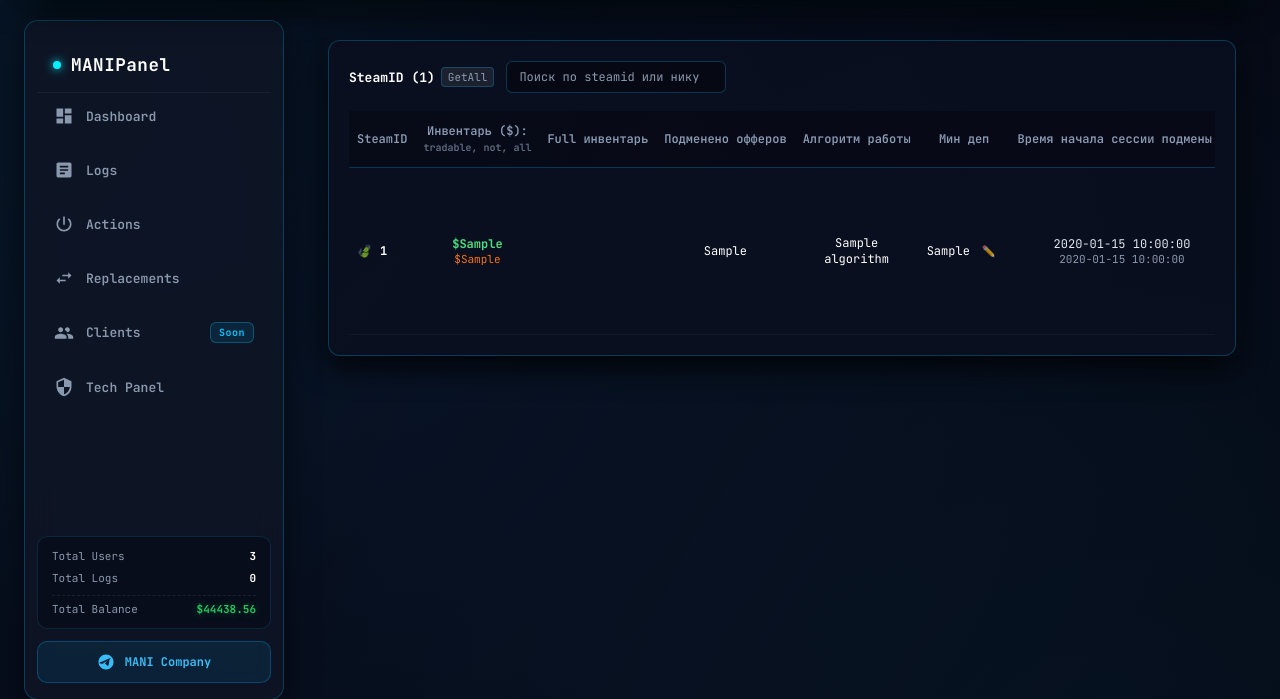
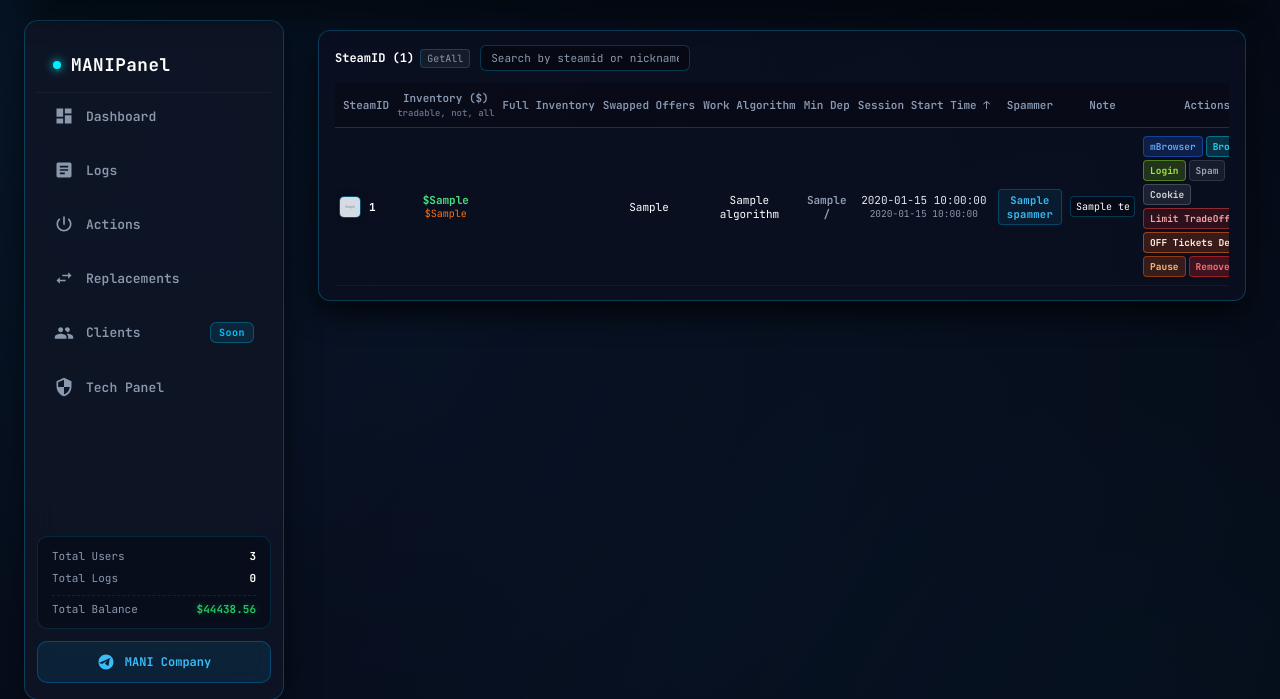
Before and after one commit to Sunsstylee/MANIPanel, a Flask app: template templates/replacements/replacements.html in a window 1280 px wide. Shown: the part 76-775 px from the top of the page. Run offline with Flask 3, Linux system fonts and the light colour scheme; the visitor is signed in with stand-in values (Sample User, id 1); the template is opened without the code that fills it: most values are stand-ins (such as "Sample title", 1, 10 or a date in 2020); grey boxes marked "Sample" are stand-in pictures.

Commit message:
Add files via upload

```diff
--- a/static/css/pages/replacements.css
+++ b/static/css/pages/replacements.css
@@ -1,6 +1,6 @@
 .replacements-container {
     width: 100%;
-    padding: 20px;
+    padding: 10px;
     box-sizing: border-box;
 }
 
@@ -11,26 +11,26 @@
     -webkit-backdrop-filter: blur(16px);
     border: 1px solid var(--glass-border);
     border-radius: 12px;
-    padding: 20px;
+    padding: 14px 16px;
     box-shadow: 0 10px 30px rgba(0, 0, 0, 0.85), 0 0 20px rgba(0, 194, 255, 0.05);
 }
 
-/* Шапка над таблицей */
+/* Шапка таблицы */
 .table-top-bar {
     display: flex;
     align-items: center;
-    margin-bottom: 18px;
+    margin-bottom: 12px;
 }
 
 .search-box {
     display: flex;
     align-items: center;
-    gap: 12px;
+    gap: 10px;
 }
 
 .steam-count {
     font-family: 'JetBrains Mono', monospace;
-    font-size: 13px;
+    font-size: 12px;
     font-weight: 700;
     color: var(--text-main);
     display: flex;
@@ -39,32 +39,34 @@
 }
 
 .btn-getall {
-    background: rgba(255, 255, 255, 0.08);
+    background: rgba(255, 255, 255, 0.05);
     border: 1px solid var(--glass-border);
     color: var(--text-muted);
-    font-size: 11px;
+    font-size: 10px;
     border-radius: 4px;
     padding: 2px 6px;
     cursor: pointer;
     font-family: 'JetBrains Mono', monospace;
+    transition: all 0.2s ease;
 }
 
 .btn-getall:hover {
     color: #fff;
     border-color: var(--neon-color);
+    box-shadow: 0 0 8px var(--neon-glow);
 }
 
 .table-search-input {
     background: rgba(7, 9, 19, 0.85);
     border: 1px solid var(--glass-border);
     border-radius: 6px;
-    padding: 7px 12px;
+    padding: 5px 10px;
     color: var(--text-main);
     font-family: 'JetBrains Mono', monospace;
-    font-size: 12px;
-    width: 220px;
+    font-size: 11px;
+    width: 210px;
     outline: none;
-    transition: all 0.2s;
+    transition: all 0.2s ease;
 }
 
 .table-search-input:focus {
@@ -72,36 +74,43 @@
     box-shadow: 0 0 10px var(--neon-glow);
 }
 
-/* Контейнер таблицы */
+/* Контейнер таблицы без скролла */
 .table-responsive {
     width: 100%;
-    overflow-x: auto;
+    overflow-x: hidden;
 }
 
 .replacements-table {
     width: 100%;
     border-collapse: collapse;
     font-family: 'JetBrains Mono', monospace;
-    font-size: 12px;
+    font-size: 11px;
     text-align: center;
+    table-layout: auto;
 }
 
 .replacements-table th {
     background: rgba(7, 9, 19, 0.6);
     color: #8b9bb4;
-    padding: 12px 8px;
+    padding: 8px 4px;
     font-weight: 600;
+    font-size: 11px;
     border-bottom: 1px solid var(--glass-border);
     white-space: nowrap;
 }
 
+.replacements-table th.col-user {
+    text-align: left;
+    padding-left: 8px;
+}
+
 .replacements-table th .sub-th {
-    font-size: 10px;
+    font-size: 9px;
     opacity: 0.7;
 }
 
 .replacements-table td {
-    padding: 10px 8px;
+    padding: 8px 4px;
     border-bottom: 1px solid rgba(255, 255, 255, 0.04);
     color: var(--text-main);
     vertical-align: middle;
@@ -111,22 +120,54 @@
     background: rgba(0, 194, 255, 0.02);
 }
 
-/* Элементы внутри ячеек */
-.user-cell {
+/* Пустая ячейка если нет данных */
+.no-data-cell {
+    padding: 35px 10px !important;
+    color: #64748b;
+    font-size: 12px;
+    font-weight: 600;
+    letter-spacing: 0.5px;
+    text-align: center;
+}
+
+/* Ссылка пользователя с аватаркой */
+.user-cell-link {
     display: flex;
     align-items: center;
     gap: 8px;
-    justify-content: flex-start;
+    text-decoration: none;
+    color: inherit;
+    transition: all 0.2s ease;
 }
 
-.leaf-icon {
-    font-size: 12px;
-    opacity: 0.8;
+.user-avatar {
+    width: 22px;
+    height: 22px;
+    border-radius: 5px;
+    object-fit: cover;
+    border: 1px solid rgba(0, 194, 255, 0.35);
+    box-shadow: 0 0 6px rgba(0, 0, 0, 0.5);
+    transition: all 0.2s ease;
+    flex-shrink: 0;
+}
+
+.user-cell-link:hover .user-avatar {
+    border-color: var(--neon-color);
+    box-shadow: 0 0 10px var(--neon-glow);
+    transform: scale(1.08);
 }
 
 .username {
     font-weight: 700;
     color: #ffffff;
+    font-size: 11px;
+    white-space: nowrap;
+    transition: color 0.2s ease, text-shadow 0.2s ease;
+}
+
+.user-cell-link:hover .username {
+    color: var(--neon-color);
+    text-shadow: 0 0 8px var(--neon-glow);
 }
 
 .inv-val-main {
@@ -136,90 +177,151 @@
 
 .inv-val-sub {
     color: #f97316;
-    font-size: 11px;
+    font-size: 10px;
 }
 
 .game-badges {
     display: flex;
-    gap: 4px;
+    gap: 3px;
     justify-content: center;
 }
 
 .game-badge {
-    padding: 3px 6px;
-    border-radius: 4px;
-    font-size: 10px;
+    padding: 2px 4px;
+    border-radius: 3px;
+    font-size: 9px;
     font-weight: 800;
 }
 
-.game-badge.dota { background: #7f1d1d; color: #fca5a5; }
-.game-badge.csgo { background: #78350f; color: #fde047; }
-.game-badge.rust { background: #451a03; color: #fdba74; }
+.game-badge.dota { background: rgba(127, 29, 29, 0.5); color: #fca5a5; border: 1px solid rgba(239, 68, 68, 0.3); }
+.game-badge.csgo { background: rgba(120, 53, 15, 0.5); color: #fde047; border: 1px solid rgba(234, 179, 8, 0.3); }
+.game-badge.rust { background: rgba(69, 26, 3, 0.5); color: #fdba74; border: 1px solid rgba(249, 115, 22, 0.3); }
 
 .dep-cell {
     display: flex;
     align-items: center;
     justify-content: center;
-    gap: 6px;
+    color: #94a3b8;
+    font-weight: 600;
 }
 
-.btn-icon-edit {
-    background: none;
-    border: none;
-    cursor: pointer;
-    font-size: 11px;
-    opacity: 0.7;
+.time-main { color: #e2e8f0; font-size: 11px; }
+.date-sub { font-size: 9.5px; color: var(--text-muted); }
+
+/* Бейдж спамера */
+.spammer-badge {
+    background: rgba(0, 194, 255, 0.08);
+    border: 1px solid rgba(0, 194, 255, 0.25);
+    color: #38bdf8;
+    padding: 3px 8px;
+    border-radius: 4px;
+    font-size: 10.5px;
+    font-weight: 700;
+    display: inline-block;
+    letter-spacing: 0.3px;
+    box-shadow: 0 0 10px rgba(0, 194, 255, 0.05);
 }
-
-.btn-icon-edit:hover { opacity: 1; }
-
-.time-main { color: #e2e8f0; }
-.date-sub { font-size: 11px; color: var(--text-muted); }
 
 .note-input {
     background: rgba(7, 9, 19, 0.7);
     border: 1px solid var(--glass-border);
     border-radius: 4px;
-    padding: 4px 8px;
+    padding: 3px 5px;
     color: #fff;
-    width: 80px;
+    width: 65px;
     font-family: inherit;
-    font-size: 11px;
+    font-size: 10px;
     text-align: center;
+    outline: none;
+    transition: all 0.2s ease;
 }
 
-/* Палитра кнопок действий */
-.action-buttons-row {
+.note-input:focus {
+    border-color: var(--neon-color);
+}
+
+/* Кнопки действий */
+.col-actions {
+    width: 380px;
+}
+
+.action-buttons-grid {
     display: flex;
     flex-wrap: wrap;
-    gap: 4px;
+    gap: 3px;
     justify-content: flex-start;
-    max-width: 480px;
+    align-items: center;
 }
 
 .btn-act {
-    padding: 4px 8px;
+    padding: 3px 6px;
     border-radius: 4px;
-    font-size: 10px;
+    font-size: 9.5px;
     font-weight: 700;
     font-family: 'JetBrains Mono', monospace;
-    border: none;
+    border: 1px solid transparent;
     cursor: pointer;
-    transition: all 0.15s ease;
+    transition: all 0.2s cubic-bezier(0.16, 1, 0.3, 1);
     white-space: nowrap;
+    backdrop-filter: blur(4px);
 }
 
 .btn-act:hover {
+    transform: translateY(-1px);
+    box-shadow: 0 0 8px rgba(0, 194, 255, 0.25);
     filter: brightness(1.2);
-    transform: translateY(-1px);
 }
 
-.act-mbrowser { background: #2563eb; color: #fff; }
-.act-browser { background: #06b6d4; color: #fff; }
-.act-login { background: #a3e635; color: #000; }
-.act-spam { background: #4b5563; color: #fff; }
-.act-cookie { background: #6b7280; color: #fff; }
-.act-limit { background: #991b1b; color: #fca5a5; }
-.act-tickets { background: #7f1d1d; color: #fca5a5; }
-.act-pause { background: #f97316; color: #fff; }
-.act-remove { background: #ef4444; color: #fff; }
+.act-mbrowser {
+    background: rgba(37, 99, 235, 0.2);
+    border-color: rgba(37, 99, 235, 0.5);
+    color: #60a5fa;
+}
+
+.act-browser {
+    background: rgba(6, 182, 212, 0.2);
+    border-color: rgba(6, 182, 212, 0.5);
+    color: #22d3ee;
+}
+
+.act-login {
+    background: rgba(132, 204, 22, 0.2);
+    border-color: rgba(132, 204, 22, 0.5);
+    color: #a3e635;
+}
+
+.act-spam {
+    background: rgba(75, 85, 99, 0.2);
+    border-color: rgba(75, 85, 99, 0.5);
+    color: #9ca3af;
+}
+
+.act-cookie {
+    background: rgba(107, 114, 128, 0.2);
+    border-color: rgba(107, 114, 128, 0.5);
+    color: #d1d5db;
+}
+
+.act-limit {
+    background: rgba(153, 27, 27, 0.25);
+    border-color: rgba(239, 68, 68, 0.5);
+    color: #fca5a5;
+}
+
+.act-tickets {
+    background: rgba(194, 65, 12, 0.25);
+    border-color: rgba(249, 115, 22, 0.5);
+    color: #ffedd5;
+}
+
+.act-pause {
+    background: rgba(234, 88, 12, 0.2);
+    border-color: rgba(234, 88, 12, 0.5);
+    color: #fdba74;
+}
+
+.act-remove {
+    background: rgba(220, 38, 38, 0.25);
+    border-color: rgba(220, 38, 38, 0.6);
+    color: #f87171;
+}
--- a/templates/replacements/replacements.html
+++ b/templates/replacements/replacements.html
@@ -10,11 +10,14 @@
 <div class="replacements-container">
     <div class="replacements-card glass-panel">
 
-        <!-- Шапка таблицы с поиском -->
+        <!-- Шапка таблицы -->
         <div class="table-top-bar">
             <div class="search-box">
-                <span class="steam-count">SteamID ({{ items|length }}) <button class="btn-getall">GetAll</button></span>
-                <input type="text" id="searchInput" class="table-search-input" placeholder="Поиск по steamid или нику" autocomplete="off">
+                <span class="steam-count">
+                    {{ t('replacements_steam_id_count') }} ({{ items|length }})
+                    <button class="btn-getall" type="button">{{ t('btn_get_all') }}</button>
+                </span>
+                <input type="text" id="searchInput" class="table-search-input" placeholder="{{ t('replacements_search_placeholder') }}" autocomplete="off">
             </div>
         </div>
 
@@ -23,27 +26,28 @@
             <table class="replacements-table">
                 <thead>
                     <tr>
-                        <th class="col-user">SteamID</th>
-                        <th class="col-inv">Инвентарь ($):<br><span class="sub-th">tradable, not, all</span></th>
-                        <th class="col-games">Full инвентарь</th>
-                        <th class="col-offers">Подменено офферов</th>
-                        <th class="col-algo">Алгоритм работы</th>
-                        <th class="col-dep">Мин деп</th>
-                        <th class="col-time">Время начала сессии подмены ↑</th>
-                        <th class="col-spammer">Спамер</th>
-                        <th class="col-note">Заметка</th>
-                        <th class="col-actions">Действия</th>
+                        <th class="col-user">{{ t('replacements_steam_id_count') }}</th>
+                        <th class="col-inv">{{ t('col_inv_header') }}<br><span class="sub-th">{{ t('col_inv_sub_text') }}</span></th>
+                        <th class="col-games">{{ t('col_full_inv') }}</th>
+                        <th class="col-offers">{{ t('col_swapped_offers') }}</th>
+                        <th class="col-algo">{{ t('col_algorithm') }}</th>
+                        <th class="col-dep">{{ t('col_min_dep') }}</th>
+                        <th class="col-time">{{ t('col_session_start') }}</th>
+                        <th class="col-spammer">{{ t('col_spammer') }}</th>
+                        <th class="col-note">{{ t('col_note') }}</th>
+                        <th class="col-actions">{{ t('col_actions') }}</th>
                     </tr>
                 </thead>
                 <tbody>
+                    {% if items %}
                         {% for item in items %}
                         <tr>
-                        <!-- SteamID / Ник -->
+                            <!-- SteamID / Ник с аватаркой и ссылкой -->
                             <td class="col-user">
-                            <div class="user-cell">
-                                <span class="leaf-icon">🍃</span>
+                                <a href="{{ item.steam_url }}" target="_blank" rel="noopener noreferrer" class="user-cell-link" title="Steam Profile">
+                                    <img src="{{ item.avatar_url }}" alt="Avatar" class="user-avatar" onerror="this.src='https://avatars.steamstatic.com/fef49e7fa7e1997310d705b2a6158ff8dc1cdfeb_full.jpg'">
                                     <span class="username">{{ item.steam_id }}</span>
-                            </div>
+                                </a>
                             </td>
 
                             <!-- Инвентарь -->
@@ -70,8 +74,7 @@
                             <!-- Мин деп -->
                             <td class="col-dep">
                                 <div class="dep-cell">
-                                <span>{{ item.min_dep }}</span>
-                                <button class="btn-icon-edit" title="Редактировать">✏️</button>
+                                    <span>{{ item.min_dep }} /</span>
                                 </div>
                             </td>
 
@@ -82,7 +85,9 @@
                             </td>
 
                             <!-- Спамер -->
-                        <td class="col-spammer">{{ item.spammer }}</td>
+                            <td class="col-spammer">
+                                <span class="spammer-badge">{{ item.spammer }}</span>
+                            </td>
 
                             <!-- Заметка -->
                             <td class="col-note">
@@ -91,20 +96,27 @@
 
                             <!-- Кнопки действий -->
                             <td class="col-actions">
-                            <div class="action-buttons-row">
-                                <button class="btn-act act-mbrowser">mBrowser</button>
-                                <button class="btn-act act-browser">Browser</button>
-                                <button class="btn-act act-login">Login</button>
-                                <button class="btn-act act-spam">Spam</button>
-                                <button class="btn-act act-cookie">Cookie</button>
-                                <button class="btn-act act-limit">Limit TradeOffers</button>
-                                <button class="btn-act act-tickets">OFF Tickets Decliner</button>
-                                <button class="btn-act act-pause">Pause</button>
-                                <button class="btn-act act-remove">Remove</button>
+                                <div class="action-buttons-grid">
+                                    <button class="btn-act act-mbrowser" type="button">{{ t('act_mbrowser') }}</button>
+                                    <button class="btn-act act-browser" type="button">{{ t('act_browser') }}</button>
+                                    <button class="btn-act act-login" type="button">{{ t('act_login') }}</button>
+                                    <button class="btn-act act-spam" type="button">{{ t('act_spam') }}</button>
+                                    <button class="btn-act act-cookie" type="button">{{ t('act_cookie') }}</button>
+                                    <button class="btn-act act-limit" type="button">{{ t('act_limit_tradeoffers') }}</button>
+                                    <button class="btn-act act-tickets" type="button">{{ t('act_off_tickets') }}</button>
+                                    <button class="btn-act act-pause" type="button">{{ t('act_pause') }}</button>
+                                    <button class="btn-act act-remove" type="button">{{ t('act_remove') }}</button>
                                 </div>
                             </td>
                         </tr>
                         {% endfor %}
+                    {% else %}
+                        <tr>
+                            <td colspan="10" class="no-data-cell">
+                                {{ t('replacements_empty') }}
+                            </td>
+                        </tr>
+                    {% endif %}
                 </tbody>
             </table>
         </div>
```
Also changed, not shown: database/users.json (+36 -18 lines), locales/en.json (+24 -1 lines), locales/ru.json (+24 -1 lines), routes/replacements.py (+15 -5 lines). Lines whose indentation alone changed are shown as unchanged.
